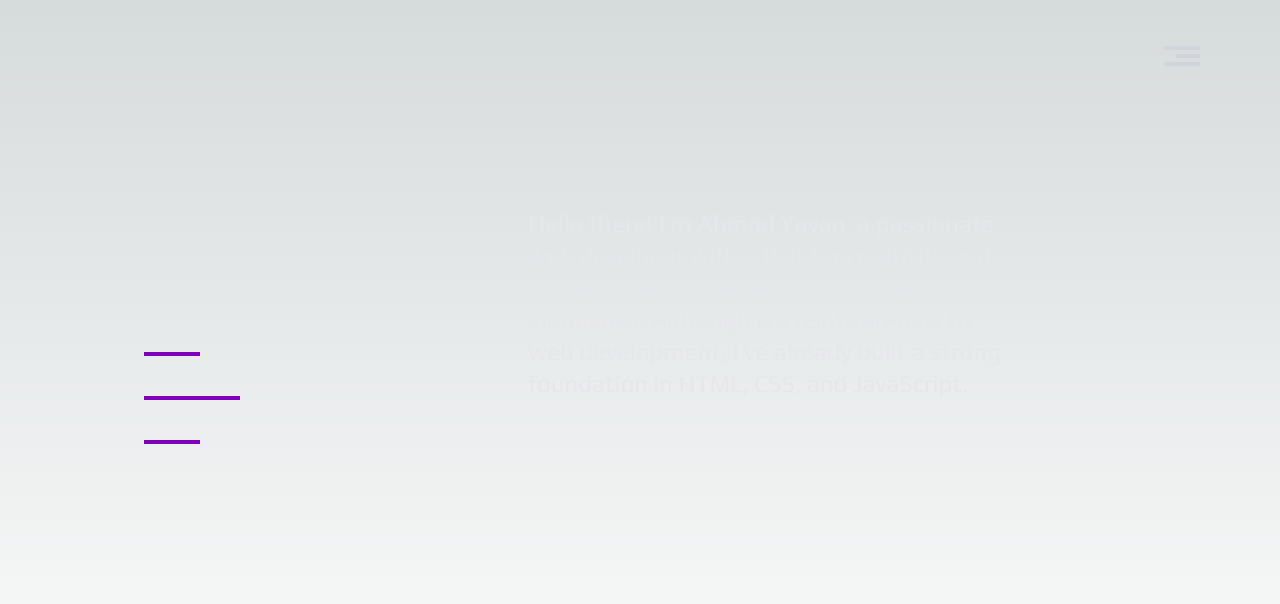
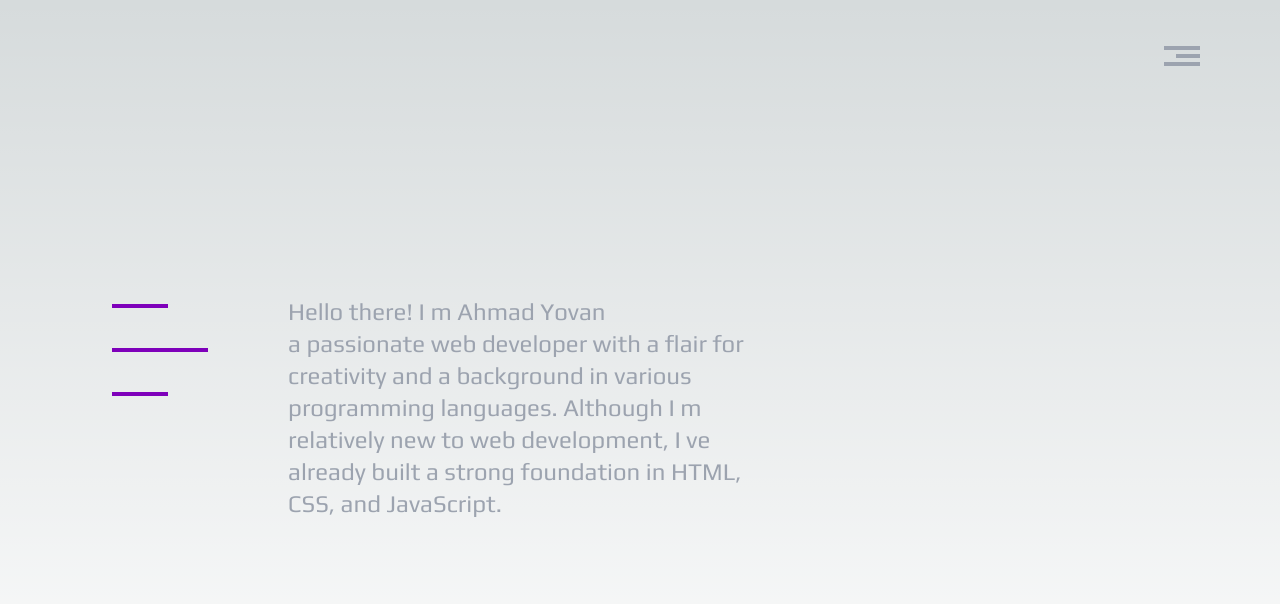
Before and after one commit to AhmadYovanArdiansyah/Portfolio, a Next.js app: page /about in a window 1280 px wide. Shown: the top 604 px of the page. Built offline with nearby package versions, Linux system fonts and the light colour scheme.

Commit message:
fixing buga

```diff
--- a/components/layout.tsx
+++ b/components/layout.tsx
@@ -16,7 +16,7 @@ const Layout = ({ children }: { children: React.ReactNode }) => {
 	    		<div className='h-28 w-full'>
 	    			<Navbar />
 	    		</div>
-          	  	<div className="flex-1 w-full flex flex-col md:flex-row items-center gap-20 px-4 md:px-36">
+          	  	<div className="flex-1 w-full flex flex-col md:flex-row items-center gap-20 px-4 md:px-28">
           	  	  	<div className='h-full w-24'>
 	    			  	<Menu />
 	    			</div>
--- a/components/navbar.tsx
+++ b/components/navbar.tsx
@@ -26,9 +26,9 @@ export default function Navbar() {
     return (
 		<nav className='h-full w-full flex justify-end items-center px-20'>
 			<div className="flex flex-col items-end gap-1 z-50 cursor-pointer" onClick={toggleMenu}>
-				<div className="bg-gray-300 w-9 h-1 "></div>
-				<div className="bg-gray-300 w-6 h-1 "></div>
-				<div className="bg-gray-300 w-9 h-1 "></div>
+				<div className="bg-gray-400 w-9 h-1 "></div>
+				<div className="bg-gray-400 w-6 h-1 "></div>
+				<div className="bg-gray-400 w-9 h-1 "></div>
 			</div>
 			<motion.div className='h-screen w-screen bg-slate-700 absolute flex flex-col justify-center items-center gap-10 top-0 left-0 z-40'
 			initial='hidden'
--- a/components/page-archor.tsx
+++ b/components/page-archor.tsx
@@ -10,7 +10,7 @@ const Menu = () => {
     const activeStyle = 'active w-24';
 
     return (
-        <div className="h-full flex flex-col gap-10 pt-8 md:pt-28 mt-32 md:mt-32">
+        <div className="h-full flex flex-col gap-10 mt-8 md:mt-48">
             {pages.map(({ pathname: pages }) => {
                 const isActive = path === pages ? activeStyle : '';
                 return <motion.div key={pages} whileHover={{scaleY: 1.5}} transition={{duration : 0}} className={`${commonStyles} ${isActive}`} onClick={() => router.push(pages)}></motion.div>
--- a/components/scroll-page.tsx
+++ b/components/scroll-page.tsx
@@ -1,12 +1,14 @@
 import { useEffect, useState, useCallback } from "react";
-import { usePathname, useRouter } from 'next/navigation';
+import { useRouter } from 'next/router';
 import { pages } from '@/components/pages-data';
 
 const Scrollpage = ({ children }: { children: React.ReactNode }) => {
+
     const [current, setCurrent] = useState(0);
     const [scrolling, setScrolling] = useState(false);
-    const pathname = usePathname();
     const router = useRouter();
+    const pathname = router.pathname
+
 
     const goToPage = useCallback((n: number) => {
         router.push(pages[n].pathname);
@@ -23,7 +25,23 @@ const Scrollpage = ({ children }: { children: React.ReactNode }) => {
         setTimeout(() => setScrolling(false), 1000);
     }, [scrolling, current, goToPage]);
 
+
     useEffect(() => {
+        const handleRouteChange = () => {
+          setScrolling(true);
+          setTimeout(() => setScrolling(false), 1000);
+        };
+
+        router.events.on('routeChangeComplete', handleRouteChange);
+
+        return () => {
+          router.events.off('routeChangeComplete', handleRouteChange);
+        };
+      }, [router.events]);
+
+
+    useEffect(() => {
+
         const initialCurrent = pages.findIndex((page) => page.pathname === pathname);
         setCurrent(initialCurrent);
 
--- a/pages/_app.tsx
+++ b/pages/_app.tsx
@@ -13,7 +13,7 @@ export default function App({ Component, pageProps }: AppProps) {
 		<div>
 			<Layout>
 				<Scrollpage>
-					<AnimatePresence initial={false} mode='wait' >
+					<AnimatePresence initial={false} mode='wait'>
 						<Component key={router.pathname} {...pageProps} />
 					</AnimatePresence>
 				</Scrollpage>
--- a/pages/about.tsx
+++ b/pages/about.tsx
@@ -1,14 +1,22 @@
 import { motion } from "framer-motion";
 
 const About = () => {
+
+    const animation = {
+        enter: { opacity: 0 },
+        show: { opacity: 1 },
+        exit: { opacity: 0}
+      }
+
     return (
-        <motion.div initial={{opacity: 0}} animate={{opacity: 1}} exit={{opacity: 0}} transition={{duration: .5}} className="h-full w-full absolute flex flex-col pt-24 gap-14">
-            <motion.div className=" text-2xl font-play text-gray-200 mx-32 pl-20">
-                <p>
-                    Hello there! I m Ahmad Yovan, a passionate web developer with a flair for creativity and a background in various programming languages. Although I m relatively new to web development, I ve already built a strong foundation in HTML, CSS, and JavaScript.
+        <motion.div variants={animation} initial="enter" animate="show" exit="exit" transition={{duration: .5}} className="h-full w-full absolute flex flex-col justify-center pb-24 gap-14">
+            <motion.div className="text-2xl font-play text-gray-400">
+                <p className="w-[30rem]">
+                    Hello there! I m Ahmad Yovan <br/>a passionate web developer with a flair for creativity and a background in various programming languages. Although I m relatively new to web development, I ve already built a strong foundation in HTML, CSS, and JavaScript.
                 </p>
             </motion.div>
         </motion.div>
+
     );
 };
 
--- a/pages/index.tsx
+++ b/pages/index.tsx
@@ -6,19 +6,19 @@ export default function Home() {
 	const router = useRouter()
 
 	return (
-		<motion.div initial={{ opacity: 0}} animate={{opacity: 1}} exit={{opacity: 0}} transition={{duration: .5}} className="h-full w-full absolute flex flex-col pb-5 pt-56">
-			<div className="h-fit flex flex-col items-start gap-10">
+		<motion.div initial={{ opacity: 0}} animate={{opacity: 1}} exit={{opacity: 0}} transition={{duration: .5}} className="h-full w-full flex flex-col pb-5">
+			<div className=" flex-1 flex flex-col items-start justify-center mt-32 gap-10">
 				<div>
-					<motion.h1 className={"text-gray-300 font-noticia-text text-5xl font-normal"}>AHMAD YOVAN</motion.h1>
-					<motion.h1 className="text-[#7E00BA] font-noticia-text text-4xl font-normal">PORTFOLIO</motion.h1>
+					<motion.h1 className={"text-gray-400 font-noticia-text text-4xl font-normal"}>AHMAD YOVAN</motion.h1>
+					<motion.h1 className="text-[#7E00BA] font-noticia-text text-3xl font-normal">PORTFOLIO</motion.h1>
 				</div>
 				<button className="border-[2px] border-[#7E00BA] flex justify-center items-center p-2">
-        		  	<motion.a className="text-gray-300 font-noticia-text font-normal cursor-pointer" onClick={() => router.push('/project')}>
+        		  	<motion.a className="text-gray-400 font-noticia-text font-normal cursor-pointer" onClick={() => router.push('/project')}>
         		  		see my project
         		  	</motion.a>
         		</button>
 			</div>
-			<div className=" flex-1 flex items-end ml-40">
+			<div className="h-fit flex items-end pl-40">
 				<motion.div initial={{ y: 0, rotate: -135 }} animate={{ y: [-10, 0, -10], rotate: -135 }} transition={{ duration: 2, repeat: Infinity, ease: "linear" }} className="w-6 h-6 transform rotate-[-135deg] origin-center border-l-4 border-t-4 border-[#7E00BA]"></motion.div>
 			</div>
 		</motion.div>
--- a/pages/project.tsx
+++ b/pages/project.tsx
@@ -14,7 +14,7 @@ export default function Project() {
       animate={{ opacity: 1}}
       exit={{ opacity: 0 }}
       transition={{ duration: 0.5 }}
-      className="h-full w-full absolute pb-20">
+      className="h-full w-full pb-20">
       <div className="h-full grid grid-cols-2 gap-10">
         {boxColors.map((box, index) => (
           <motion.div
```
